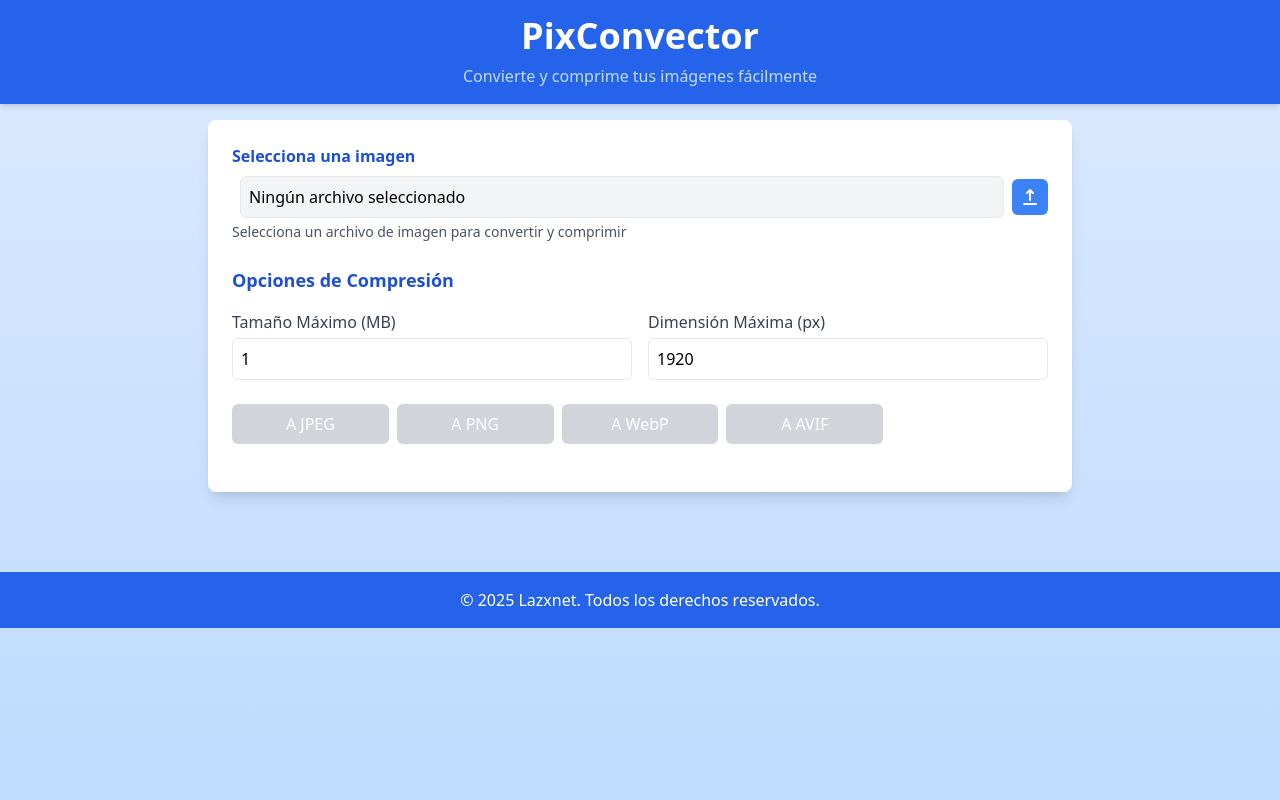
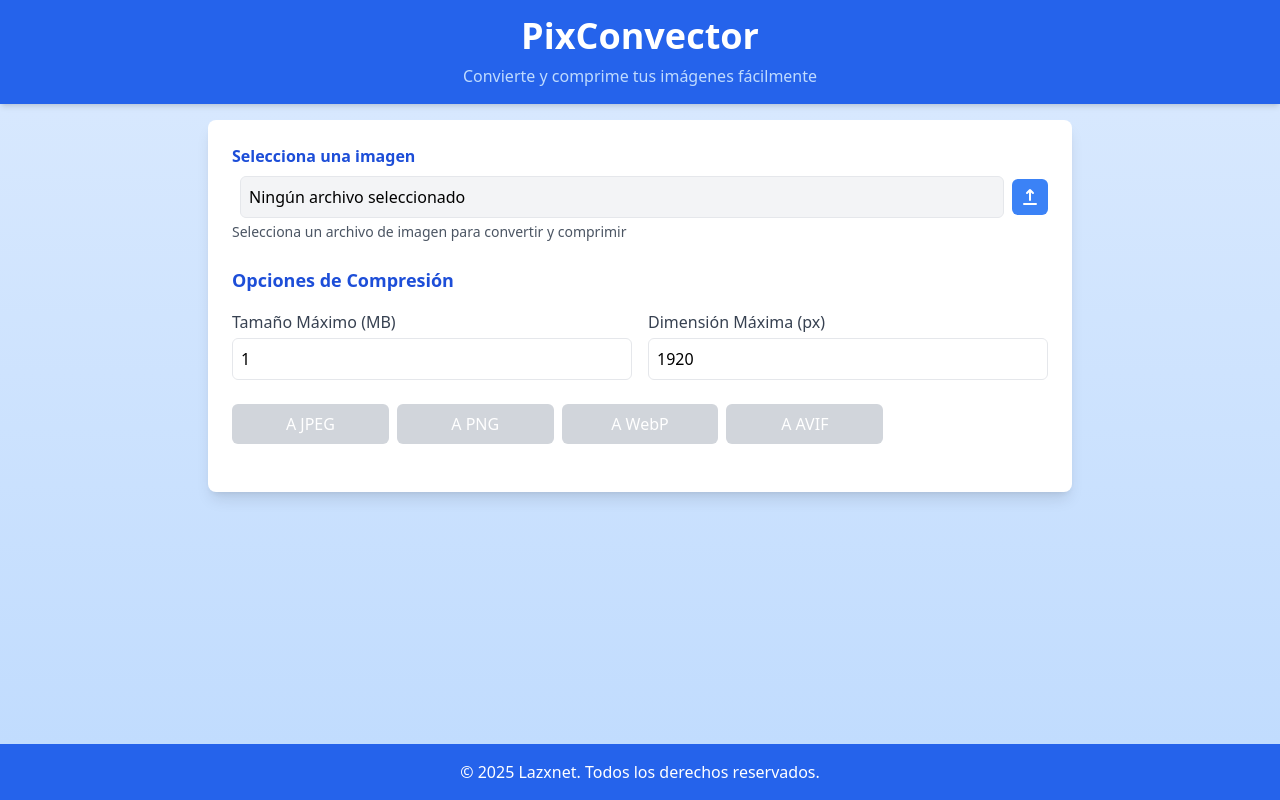
Before and after one commit to lazxnet/pix-convector, a React (Vite) app: page / in a window 1280 px wide. Built offline with nearby package versions, Linux system fonts and the light colour scheme.

Commit message:
[FIX] Bugs footer

```diff
--- a/src/App.jsx
+++ b/src/App.jsx
@@ -10,7 +10,6 @@ import { ImagePreview } from './components/ImagePreview';
 
 const conversionOptions = [
   { format: 'jpeg', label: 'JPEG' },
-
   { format: 'png', label: 'PNG' },
   { format: 'webp', label: 'WebP' },
   { format: 'avif', label: 'AVIF' },
@@ -101,9 +100,9 @@ function App() {
   };
 
   return (
-    <div className="min-h-screen bg-gradient-to-b from-blue-100 to-blue-200">
+    <div className="flex flex-col min-h-screen bg-gradient-to-b from-blue-100 to-blue-200">
       <Header />
-      <main className="container mx-auto p-4 max-w-4xl">
+      <main className="flex-grow container mx-auto p-4 max-w-4xl">
         <motion.div
           initial={{ opacity: 0, y: 20 }}
           animate={{ opacity: 1, y: 0 }}
```
